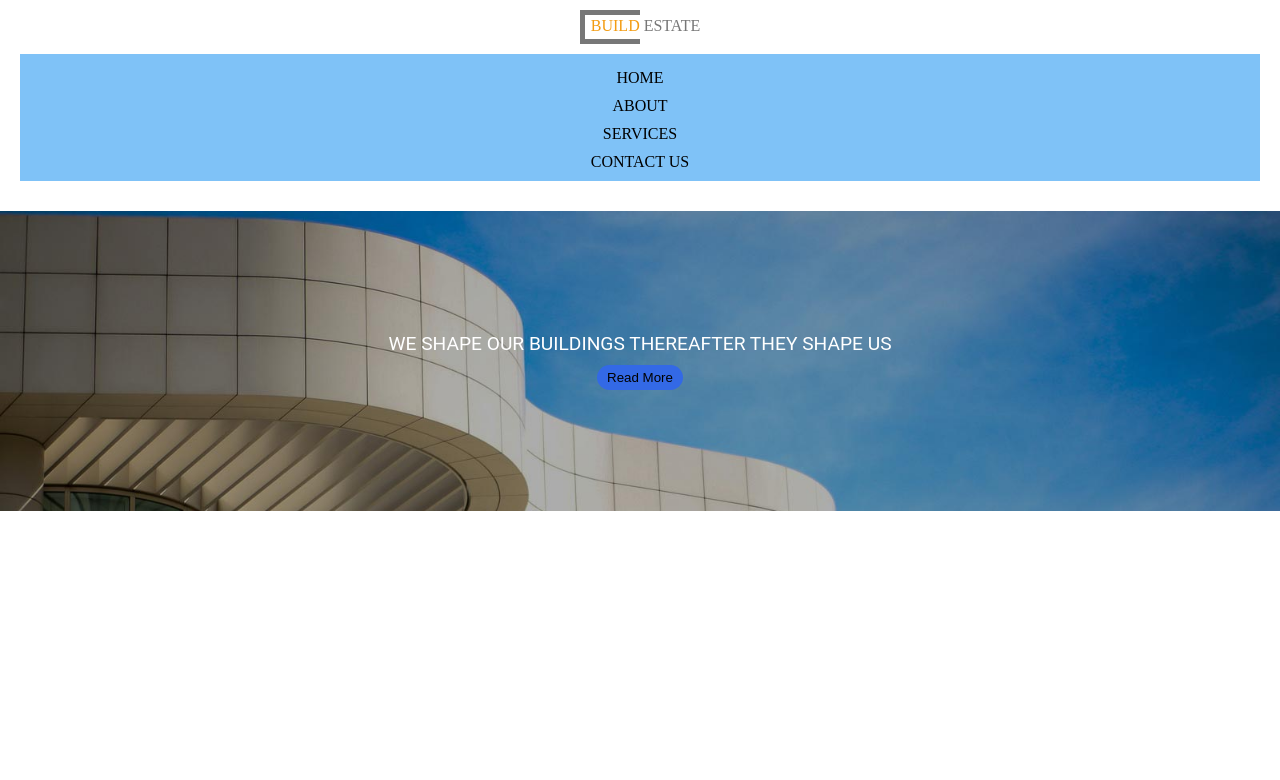
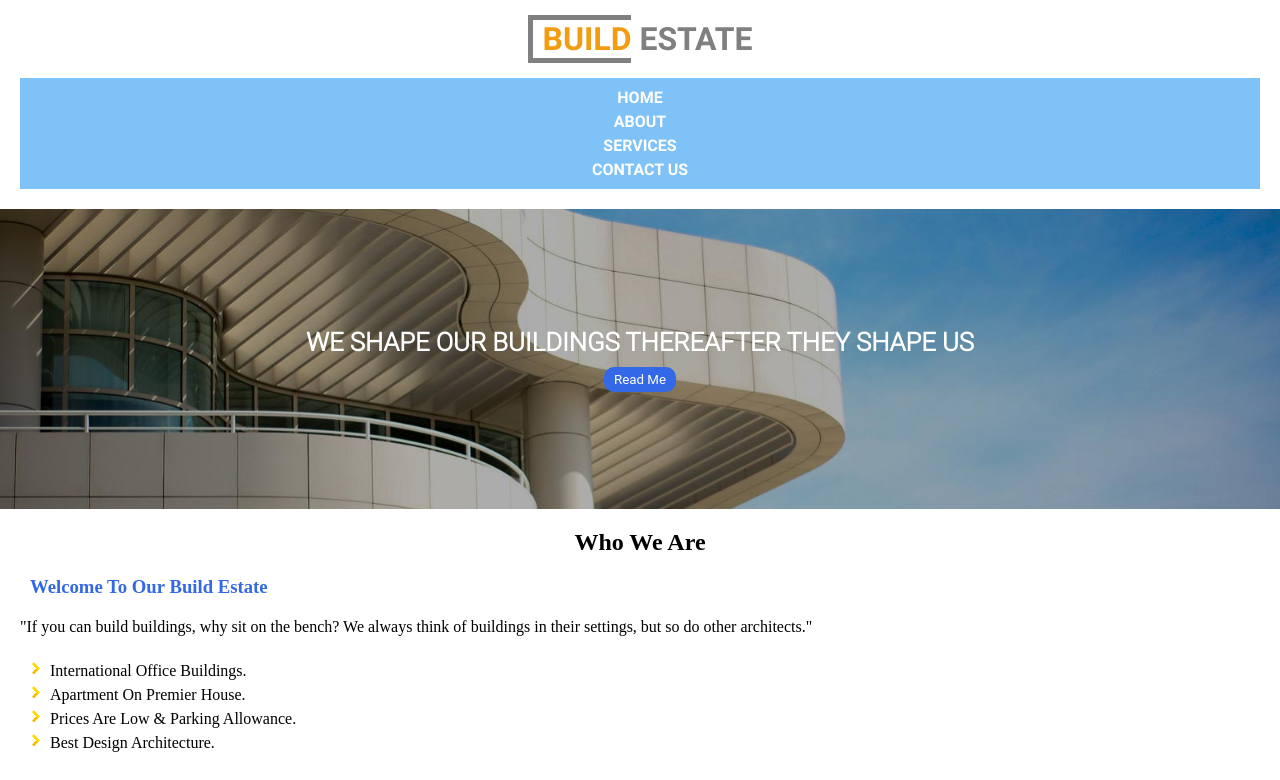
Before and after one commit to mbadivuk/css_project, a plain HTML site: page index.html in a window 1280 px wide. Shown: the top 780 px of the page. Drawn offline with Linux system fonts and the light colour scheme.

Commit message:
modified css project files

```diff
--- a/index.html
+++ b/index.html
@@ -8,25 +8,56 @@
   </head>
   <body>
     <header>
-      <div class="logo">
-        <p>
-          <span class="span1">Build</span><span class="span2"> estate</span>
-        </p>
-      </div>
+      <h1><span id="build">build</span><span id="estate"> estate</span></h1>
       <nav>
-        <ul>
-          <li>Home</li>
-          <li>About</li>
-          <li>Services</li>
-          <li>Contact us</li>
+        <ul id="nav">
+          <li>home</li>
+          <li>about</li>
+          <li>services</li>
+          <li>contact us</li>
         </ul>
       </nav>
-      <div class="banner">
-        <div class="banner1">
-          <p id="banner1">We shape our buildings thereafter they shape us</p>
-          <button>Read more</button>
+      <div id="banner">
+        <h3>we shape our buildings thereafter they shape us</h3>
+        <button>read me</button>
+      </div>
+    </header>
+    <main>
+      <h2>who we are</h2>
+      <div>
+        <div>
+          <h3 class="main">welcome to our build estate</h3>
+          <p>
+            "If you can build buildings, why sit on the bench? We always think
+            of buildings in their settings, but so do other architects."
+          </p>
+          <ul class="welcome">
+            <li>international office buildings.</li>
+            <li>apartment on premier house.</li>
+            <li>prices are low & parking allowance.</li>
+            <li>best design architecture.</li>
+          </ul>
+        </div>
+        <div class="about">
+          <div class="img-wrapper">
+            <img src="./assets/images/about.jpg" alt="" />
+          </div>
+        </div>
+        <div>
+          <h3 class="main">we make your dream home</h3>
+          <p>
+            "For decades engineers have stood accused that their buildings do
+            not have any cultural value. We have attempted to liberate
+            engineering of this accusation."
+          </p>
+          <ul class="welcome">
+            <li>great engineers ideas.</li>
+            <li>planning for future model buildings.</li>
+            <li>modern apartment with large space.</li>
+            <li>new residential complex features.</li>
+          </ul>
         </div>
       </div>
-    </header>
+    </main>
   </body>
 </html>
--- a/style.css
+++ b/style.css
@@ -46,83 +46,110 @@
   font-family: Roboto-ThinItalic;
   src: url(./assets/fonts/Roboto-ThinItalic.ttf);
 }
-@font-face {
-  font-family: FontAwesome;
-  src: url(./assets/fonts/fontawesome-webfont.eot) format("eot");
-  src: url(./assets/fonts/fontawesome-webfont.ttf) format("ttf");
-  src: url(./assets/fonts/fontawesome-webfont.woff) format("woff");
-  src: url(./assets/fonts/fontawesome-webfont.woff2) format("woff2");
-}
-@font-face {
-  font-family: Glyphicons-Halflings;
-  src: url(./assets/fonts/glyphicons-halflings-regular.eot) format("eot");
-  src: url(./assets/fonts/glyphicons-halflings-regular.ttf) format("ttf");
-  src: url(./assets/fonts/glyphicons-halflings-regular.woff) format("woff");
-  src: url(./assets/fonts/glyphicons-halflings-regular.woff2) format("woff2");
-}
-
 * {
   padding: 0;
   margin: 0;
   box-sizing: border-box;
 }
-.logo {
+h1 {
+  margin: 20px auto;
   text-align: center;
-  margin-top: 10px;
-  margin-bottom: 10px;
 }
-.span1 {
+#build {
+  text-transform: uppercase;
+  border: solid grey;
+  border-width: 5px 0 5px 5px;
+  font-family: Roboto-Bold;
+  padding-left: 10px;
   color: rgb(243, 156, 18);
-  border: 5px solid rgb(119, 119, 119);
-  border-right: 0;
-  display: inline-block;
-  padding: 2px 0 4px 6px;
+}
+#estate {
   text-transform: uppercase;
-}
-.span2 {
-  color: rgb(119, 119, 119);
-  text-transform: uppercase;
+  font-family: Roboto-Bold;
+  color: grey;
 }
 nav {
   background-color: rgb(127, 194, 247);
   text-align: center;
-  margin-left: 20px;
-  margin-right: 20px;
-  margin-bottom: 30px;
-  padding-top: 5px;
-  padding-bottom: 10px;
+  margin: 20px;
 }
 ul {
   list-style-type: none;
+  padding: 5px;
 }
-.banner {
-  height: 300px;
-  background-image: url("./assets/images/banner3.jpg");
-  background-size: cover;
-  display: flex;
-  justify-content: center;
-  align-items: center;
+#nav {
+  text-transform: uppercase;
+  font-family: Roboto-Bold;
+  color: white;
 }
 li {
+  margin-bottom: 5px;
+  margin-top: 5px;
+}
+#banner {
+  background-image: url(./assets/images/banner3.jpg);
+  background-position: center;
+  background-size: cover;
+  text-align: center;
   text-transform: uppercase;
-  margin-top: 10px;
+  height: 300px;
+  display: flex;
+  flex-direction: column;
+  justify-content: center;
+  gap: 10px;
+  align-items: center;
+  margin-bottom: 20px;
 }
-#banner1 {
-  text-transform: uppercase;
-  margin-bottom: 10px;
-  text-align: center;
-  padding-left: 20px;
-  padding-right: 20px;
-  font-family: Roboto;
-  font-size: larger;
-  color: white;
+#bann {
+  margin-bottom: 5px;
 }
 button {
   text-transform: capitalize;
+  font-family: Roboto;
   background-color: rgb(51, 105, 230);
-  margin: 0 auto;
-  display: block;
+  color: white;
   padding: 5px 10px;
-  border-radius: 20px;
-  border: none;
+  border-radius: 10px;
+  border: 0px;
 }
+h2 {
+  text-transform: capitalize;
+  text-align: center;
+  margin-bottom: 20px;
+}
+.main {
+  text-transform: capitalize;
+  margin-bottom: 20px;
+  color: rgb(51, 105, 230);
+  margin-left: 30px;
+}
+p {
+  margin-left: 20px;
+  margin-bottom: 15px;
+  margin-right: 20px;
+}
+.welcome {
+  margin-left: 45px;
+  list-style-image: url(./assets/images/arrow_bullet.png);
+  text-transform: capitalize;
+}
+img {
+  /* height: 400px; */
+  width: 100%;
+  /* margin-top: 15px;
+  margin-left: 20px;
+  margin-right: 20px; */
+}
+#banner h3 {
+  font-family: Roboto-Light;
+  color: white;
+  font-size: 1.6em;
+}
+.about {
+  width: 100%;
+}
+.img-wrapper {
+  /* width: 300px; */
+  padding: 0 20px;
+  margin: 20px 0;
+}
```
